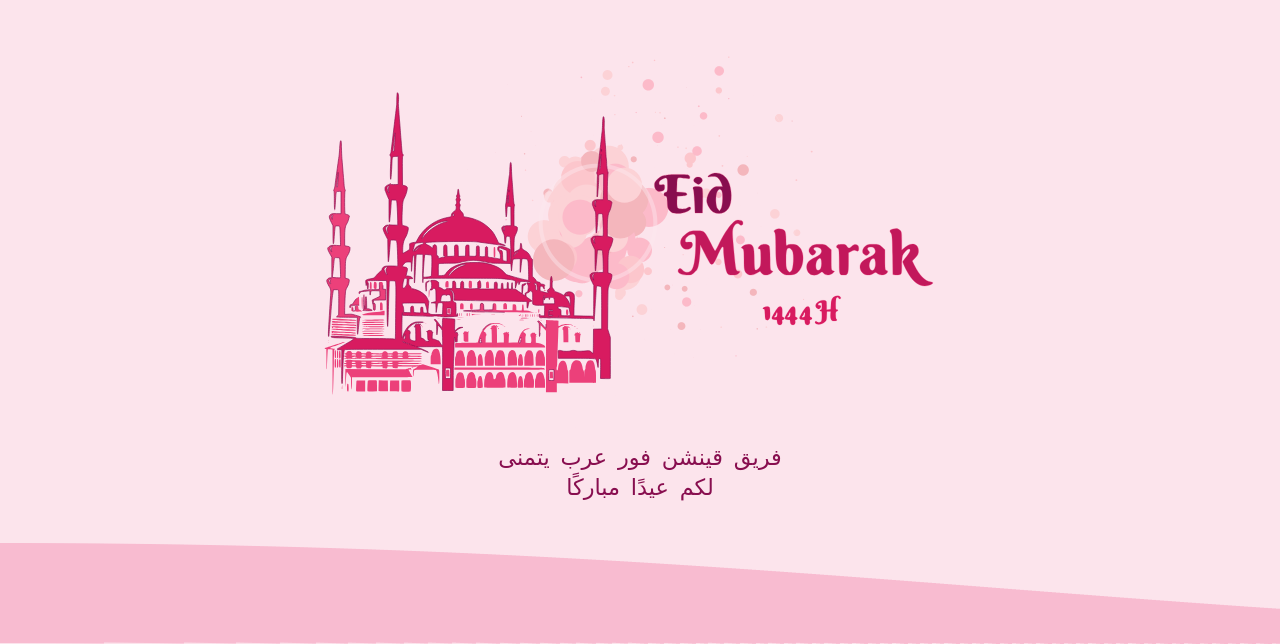
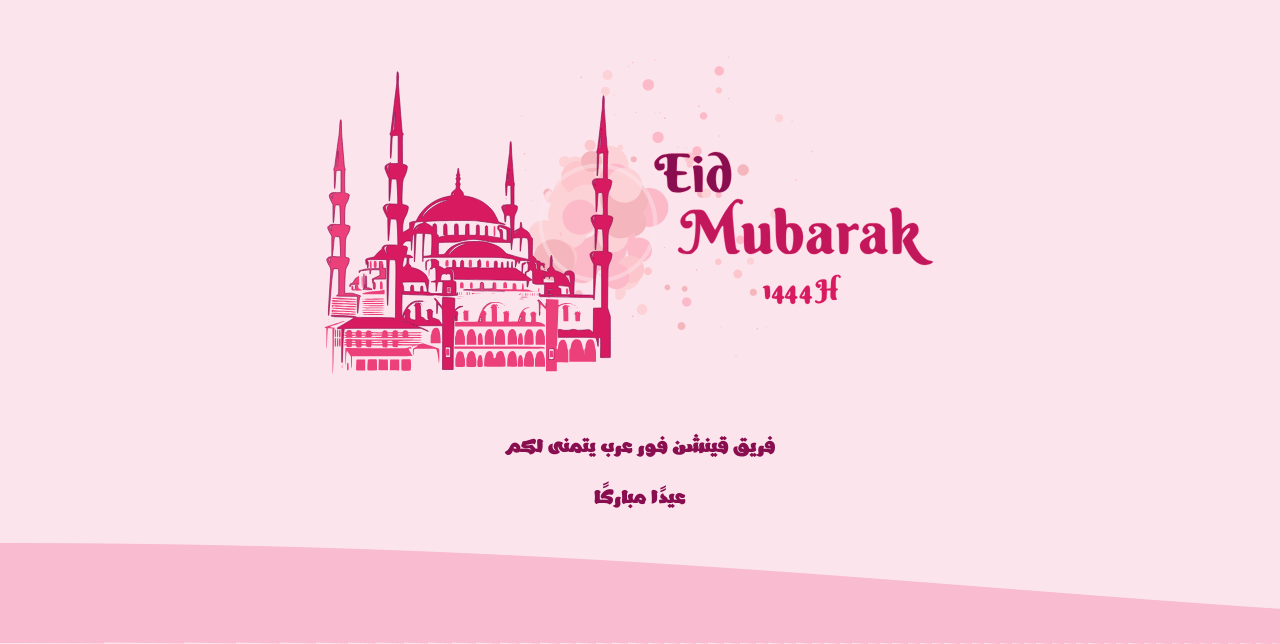
Before and after one commit to iikel1/Happy-eid, a plain HTML site: page index.html in a window 1280 px wide. Shown: the part 158-802 px from the top of the page. Drawn offline with nearby package versions, Linux system fonts and the light colour scheme; animation ran at ten frames a second.

Commit message:
new font

```diff
--- a/index.html
+++ b/index.html
@@ -12,7 +12,7 @@
 
   <link rel="stylesheet" href="style.css">
   <script src="https://cdnjs.cloudflare.com/ajax/libs/animejs/2.2.0/anime.min.js"></script>
-  <link href="https://fonts.googleapis.com/css?family=Marck+Script" rel="stylesheet">
+  <link src="Ebhaar Regular.otf" rel="stylesheet">
 </head>
 <body>
   <canvas class="fireworks"></canvas>
--- a/style.css
+++ b/style.css
@@ -1,3 +1,7 @@
+@font-face {
+  font-family: "Ebhaar";
+  src: url("Ebhaar.otf");
+}
 html,
 body {
   padding: 0;
@@ -52,14 +56,15 @@ canvas {
   z-index: 10; }
 
 .quote-wrapper {
-  font-family: 'Marck Script', cursive;
   color: rgba(136, 14, 79, 0.9);
   text-align: center;
   max-width: 300px;
   width: 80%; }
   .quote-wrapper_title {
-    font-size: 1.4rem;
-    color: #880e4f; }
+    font-size: 1.8rem;
+    color: #880e4f;
+    font-family: 'Ebhaar';
+   }
   .quote-wrapper_description {
     font-size: .9rem; }
 
```
Also changed, not shown: Ebhaar.otf (added).
